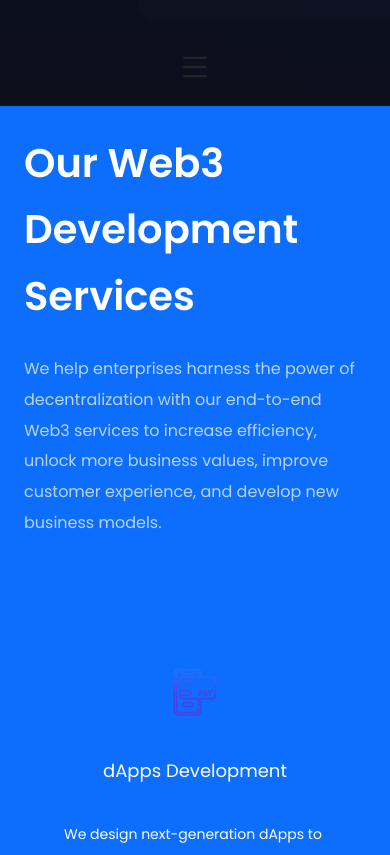
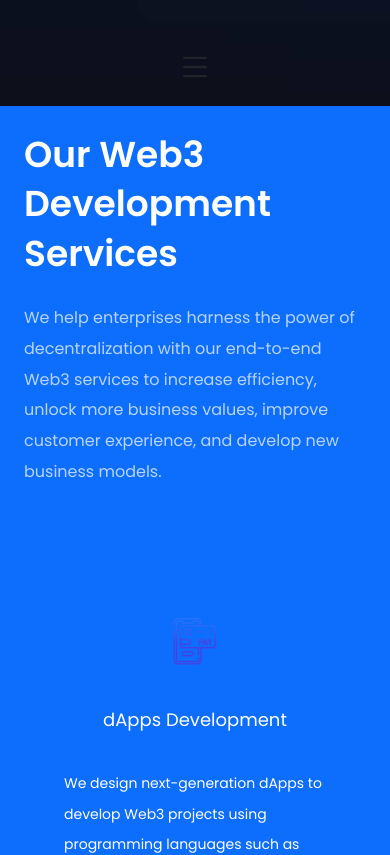
Before and after one commit to Edberaga/Old-Saysheji, a React (Vite) app: page / in a window 390 px wide. Shown: the part 780-1635 px from the top of the page. Built offline with nearby package versions, Linux system fonts and the light colour scheme.

Commit message:
slightly reduce the heading size

```diff
--- a/src/style.js
+++ b/src/style.js
@@ -1,7 +1,7 @@
 export const styles = {
     boxWidth: "xl:max-w-[1280px] w-full",
 
-    heading2: "font-poppins font-semibold xs:text-[48px] text-[40px] text-white xs:leading-[76.8px] leading-[66.8px] w-full",
+    heading2: "font-poppins font-semibold xs:text-[48px] text-[36px] text-white xs:leading-[76.8px] leading-[49.8px] w-full",
     paragraph: "font-poppins font-normal text-dimWhite text-[18px] leading-[30.8px]",
 
     flexCenter: "flex justify-center items-center",
```
